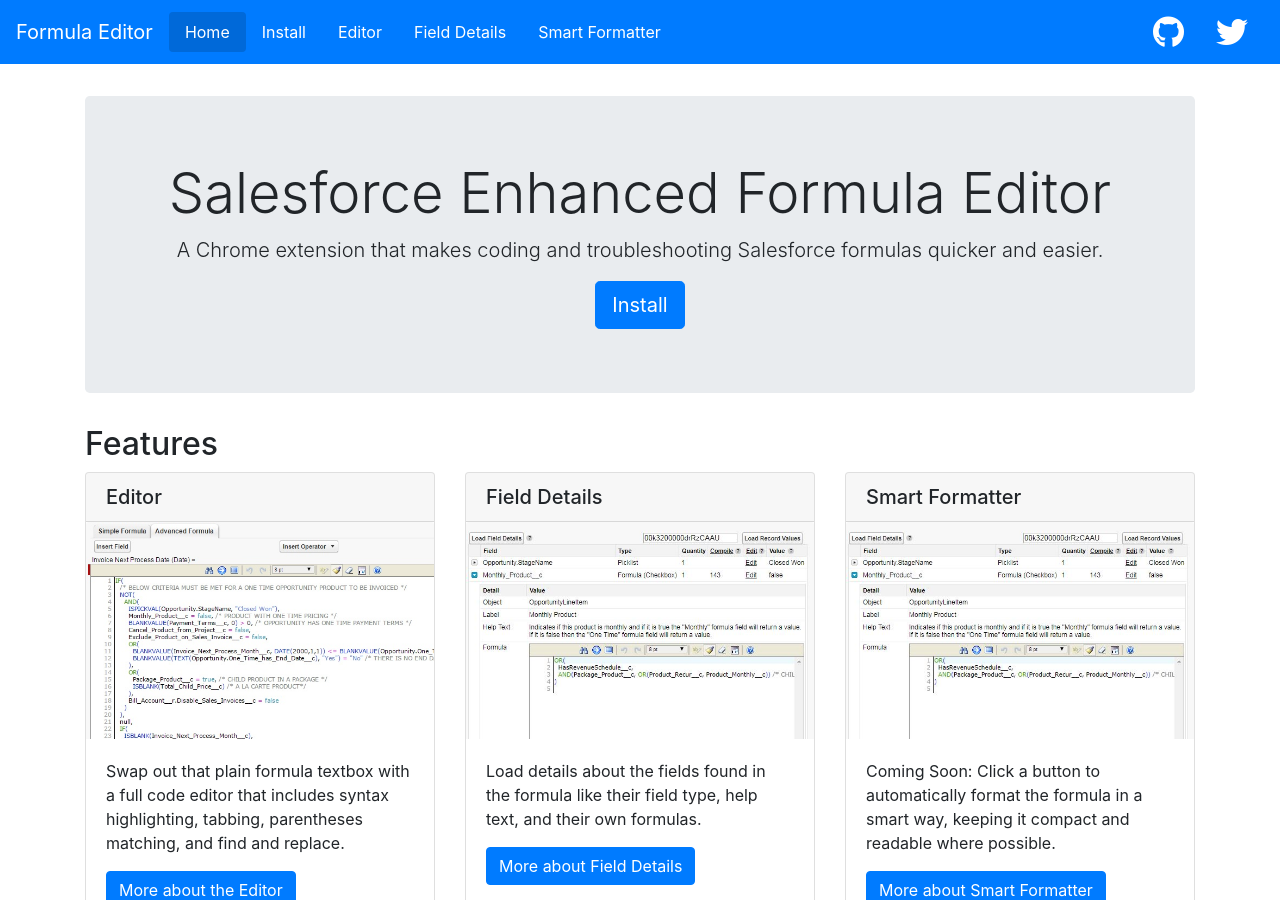
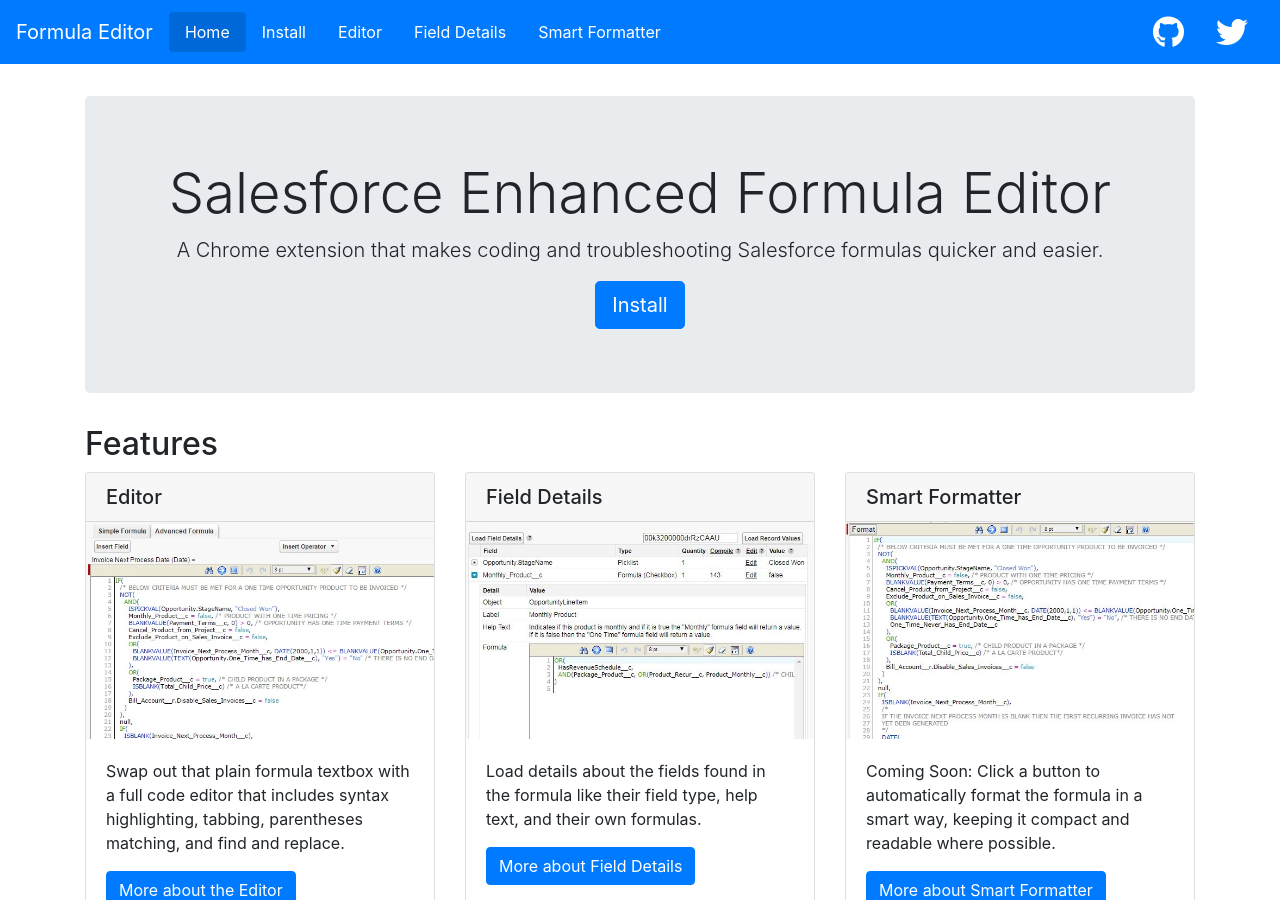
Before and after one commit to kpeterson85/Salesforce-Enhanced-Formula-Editor-Chrome-Extension, a Jekyll site: the page built from index.html, in a window 1280 px wide and 900 px high. Built offline with Jekyll 4.4.1, drawn with Linux system fonts in a browser that asks for light colours; nearby versions of some CDN libraries; comment, search, counter and statistics services are not loaded.

Commit message:
Update index.html

```diff
--- a/index.html
+++ b/index.html
@@ -36,7 +36,7 @@
           <div class="col-xs-12 col-lg-4 mb-4">
             <div class="card">
               <h5 class="card-header">Smart Formatter</h5>
-              <img class="card-img-top" src="assets/images/home_fielddetails.jpg" alt="Card image cap">
+              <img class="card-img-top" src="assets/images/home_formatter.jpg" alt="Card image cap">
               <div class="card-body">
                 <p class="card-text">Coming Soon: Click a button to automatically format the formula in a smart way, keeping it compact and readable where possible.</p>
                 <a href="smart_formatter.html" class="btn btn-primary">More about Smart Formatter</a>
```
